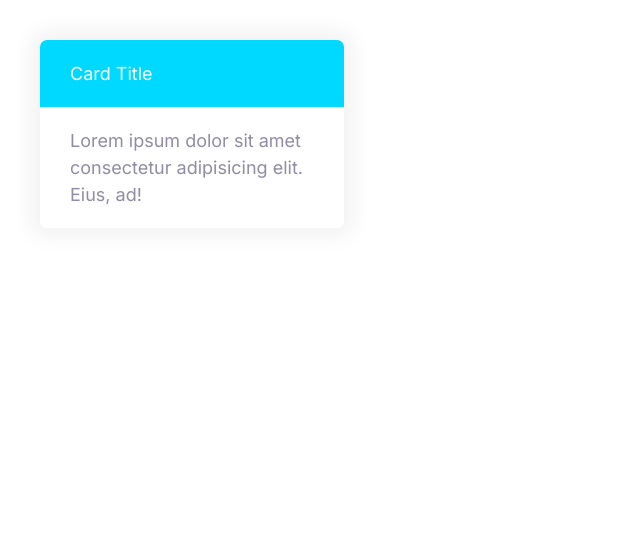
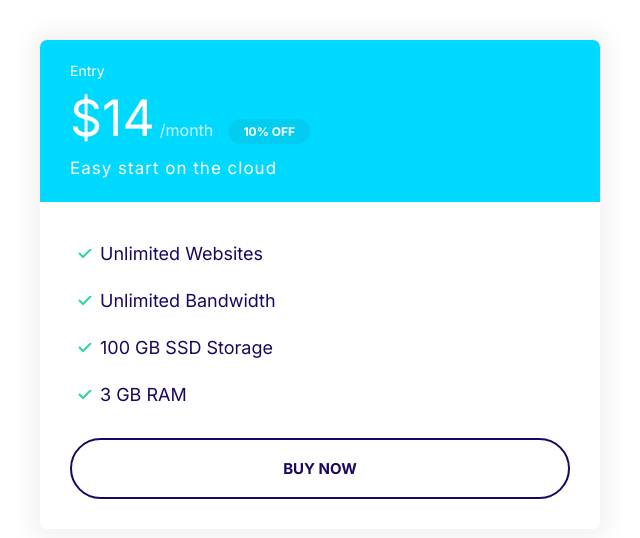
Before and after one commit to Amban03/Project-Adam, a plain HTML site: page index.html in a window 1280 px wide. Shown: the whole page, without its empty margins (0-640 px from the left). Drawn offline with Linux system fonts and the light colour scheme.

Commit message:
Plans set up.

```diff
--- a/css/styles.css
+++ b/css/styles.css
@@ -117,6 +117,7 @@ a {
 
 .badge--small {
   font-size: 1.6rem;
+  padding: 0.5rem 1.5rem;
 }
 
 @media screen and (min-width: 1024px) {
@@ -295,3 +296,55 @@ a {
   background: var(--color-secondary);
   color: white;
 }
+
+.card--secondary .badge--secondary {
+  background: #02cdf1;
+}
+
+/* Plans */
+.plan__name {
+  color: #fff;
+  margin: 0;
+  font-weight: 500;
+  font-size: 2.4rem;
+}
+
+.plan__price {
+  font-size: 6rem;
+}
+
+.plan__billing-cycle {
+  font-size: 2.4rem;
+  font-weight: 300;
+  opacity: 0.8;
+  margin-right: 1rem;
+}
+
+.plan__description {
+  font-size: 2rem;
+  font-weight: 300;
+  letter-spacing: 1px;
+  display: block;
+}
+
+.plan .list__item {
+  margin-bottom: 2rem;
+}
+
+@media screen and (min-width: 1024px) {
+  .plan__name {
+    font-size: 1.4rem;
+  }
+
+  .plan__price {
+    font-size: 5rem;
+  }
+
+  .plan__billing-cycle {
+    font-size: 1.6rem;
+  }
+
+  .plan__description {
+    font-size: 1.7rem;
+  }
+}
--- a/index.html
+++ b/index.html
@@ -13,11 +13,25 @@
     <link rel="stylesheet" href="css/styles.css">
 </head>
 <body>
-  <div style="width: 30%; padding: 4rem;">
-    <div class="card card--secondary">
-      <header class="card__header">Card Title</header>
-      <div class="card__body">
-        Lorem ipsum dolor sit amet consectetur adipisicing elit. Eius, ad!
+  <div style="width: 50%; padding: 4rem;">
+    <div class="plan">
+      <div class="card card--secondary">
+        <header class="card__header">
+          <h3 class="plan__name">Entry</h3>
+          <span class="plan__price">$14</span>
+          <span class="plan__billing-cycle">/month</span>
+          <span class="badge badge--secondary badge--small">10% OFF</span>
+          <span class="plan__description">Easy start on the cloud</span>
+        </header>
+        <div class="card__body">
+          <ul class="list list--tick">
+            <li class="list__item">Unlimited Websites</li>
+            <li class="list__item">Unlimited Bandwidth</li>
+            <li class="list__item">100 GB SSD Storage</li>
+            <li class="list__item">3 GB RAM</li>
+          </ul>
+          <button class="btn btn--outline btn--block">Buy now</button>
+        </div>
       </div>
     </div>
   </div>
```
Also changed, not shown: components/card.html (added, +8 -0 lines).
